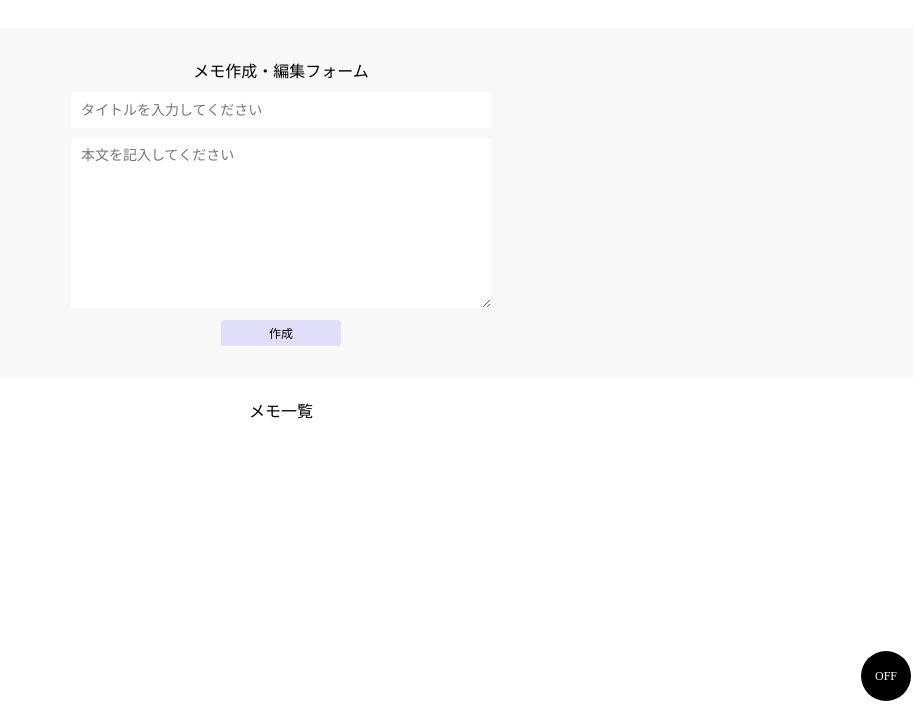
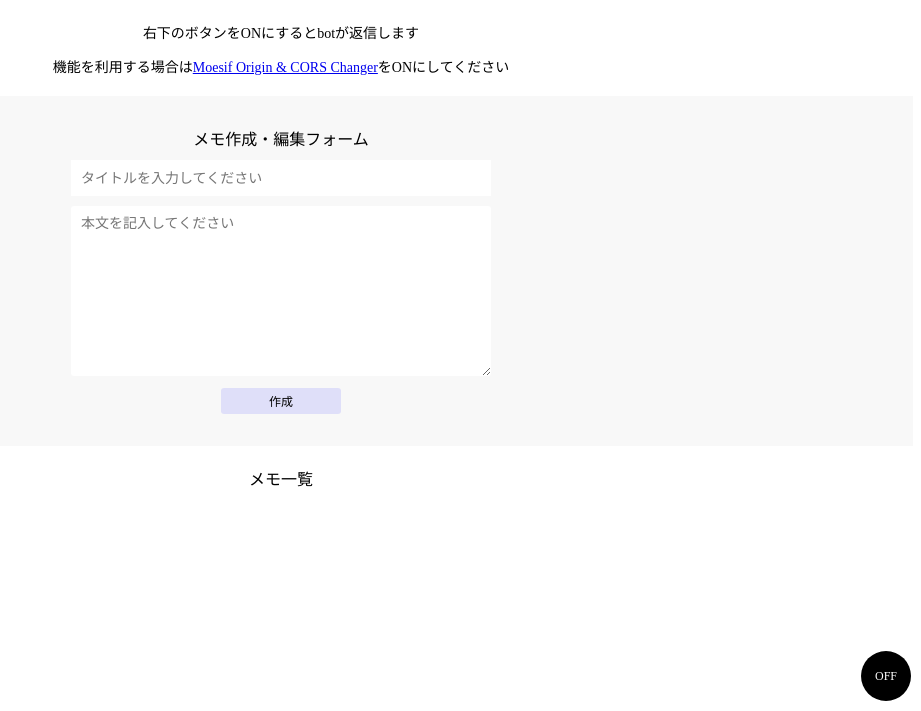
Before and after one commit to mokuhara/js_motokiKasahara_memo, a website with bundled scripts: page docs/index.html in a window 1280 px wide. Shown: the part 89-800 px from the top of the page, without its empty margins (359-1280 px from the left). Built offline with nearby package versions, Linux system fonts and the light colour scheme.

Commit message:
拡張機能注意喚起記載

```diff
--- a/docs/css/index.css
+++ b/docs/css/index.css
@@ -5,6 +5,11 @@
 
 .siteTitle h1 {
   font-size: 32px;
+}
+
+.siteDescription p {
+  font-size: 14px;
+  text-align: center;
 }
 
 .hidden {
--- a/docs/index.html
+++ b/docs/index.html
@@ -1,5 +1,6 @@
 <!DOCTYPE html>
 <html lang="en">
+
 <head>
   <meta charset="UTF-8" />
   <meta name="viewport" content="width=device-width, initial-scale=1.0" />
@@ -11,6 +12,12 @@
   <div class="siteTitle">
     <h1>メモ帳アプリ（仮の仮）</h1>
   </div>
+  <div class="siteDescription">
+    <p>右下のボタンをONにするとbotが返信します</p>
+    <p>機能を利用する場合は<a
+        href="https://chrome.google.com/webstore/detail/moesif-origin-cors-change/digfbfaphojjndkpccljibejjbppifbc?hl=ja">Moesif
+        Origin & CORS Changer</a>をONにしてください</p>
+  </div>
 
   <div class="inputContainer">
     <div class="inputTextContainer">
@@ -18,20 +25,10 @@
         <div>メモ作成・編集フォーム</div>
       </div>
       <div>
-          <input
-            class="memoTitle"
-            id="memoTitle"
-            type="text"
-            placeholder="タイトルを入力してください"
-          />
+        <input class="memoTitle" id="memoTitle" type="text" placeholder="タイトルを入力してください" />
       </div>
       <div>
-          <textarea
-            class="memoText"
-            name=""
-            id="memoText"
-            placeholder="本文を記入してください"
-          ></textarea>
+        <textarea class="memoText" name="" id="memoText" placeholder="本文を記入してください"></textarea>
       </div>
     </div>
     <div class="submitBtnContainer">
@@ -50,4 +47,5 @@
   <!-- js読み込み -->
   <script type="module" src="./js/index.js" defer></script>
 </body>
+
 </html>
```
Lines whose indentation alone changed are shown as unchanged.
